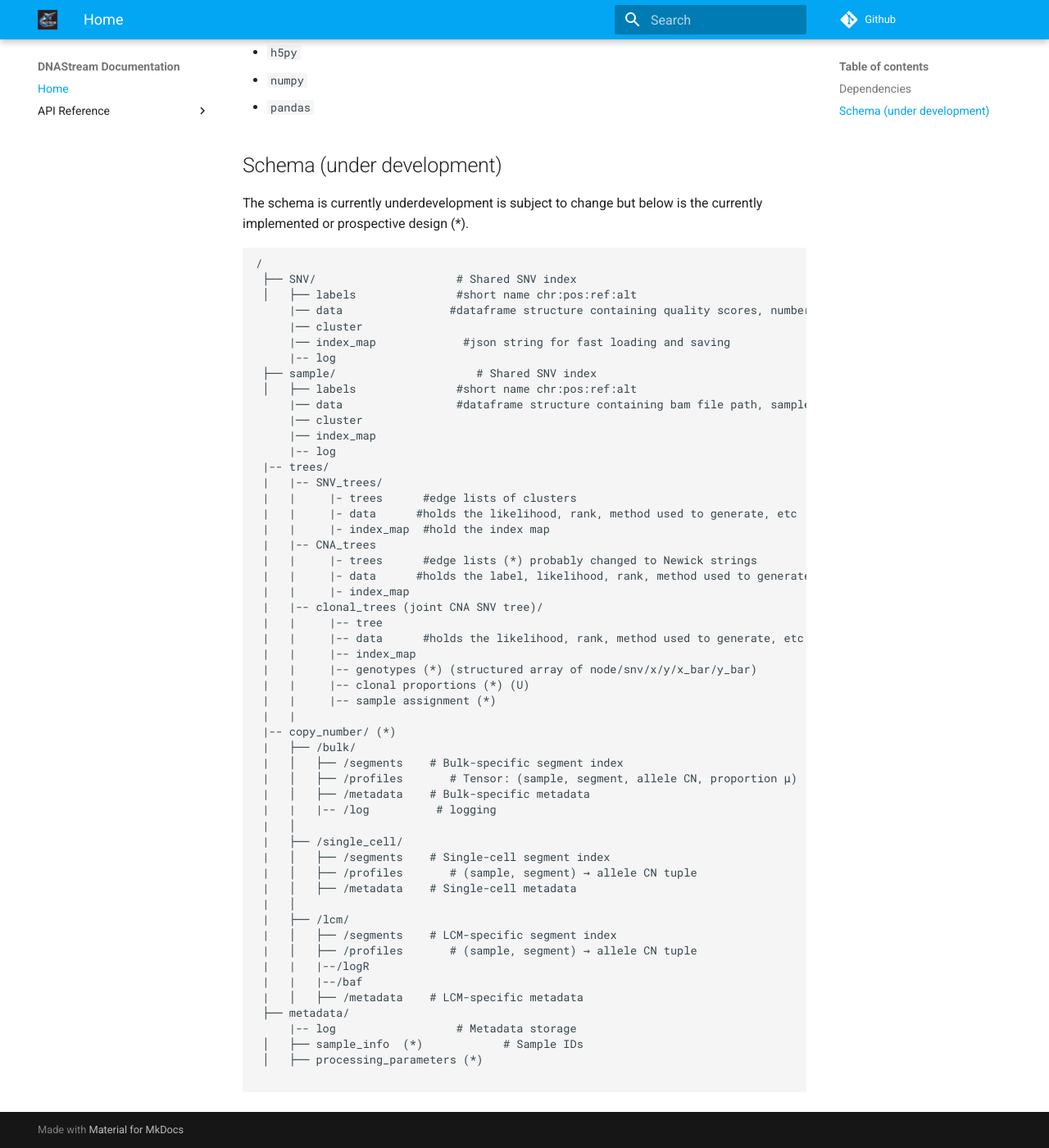
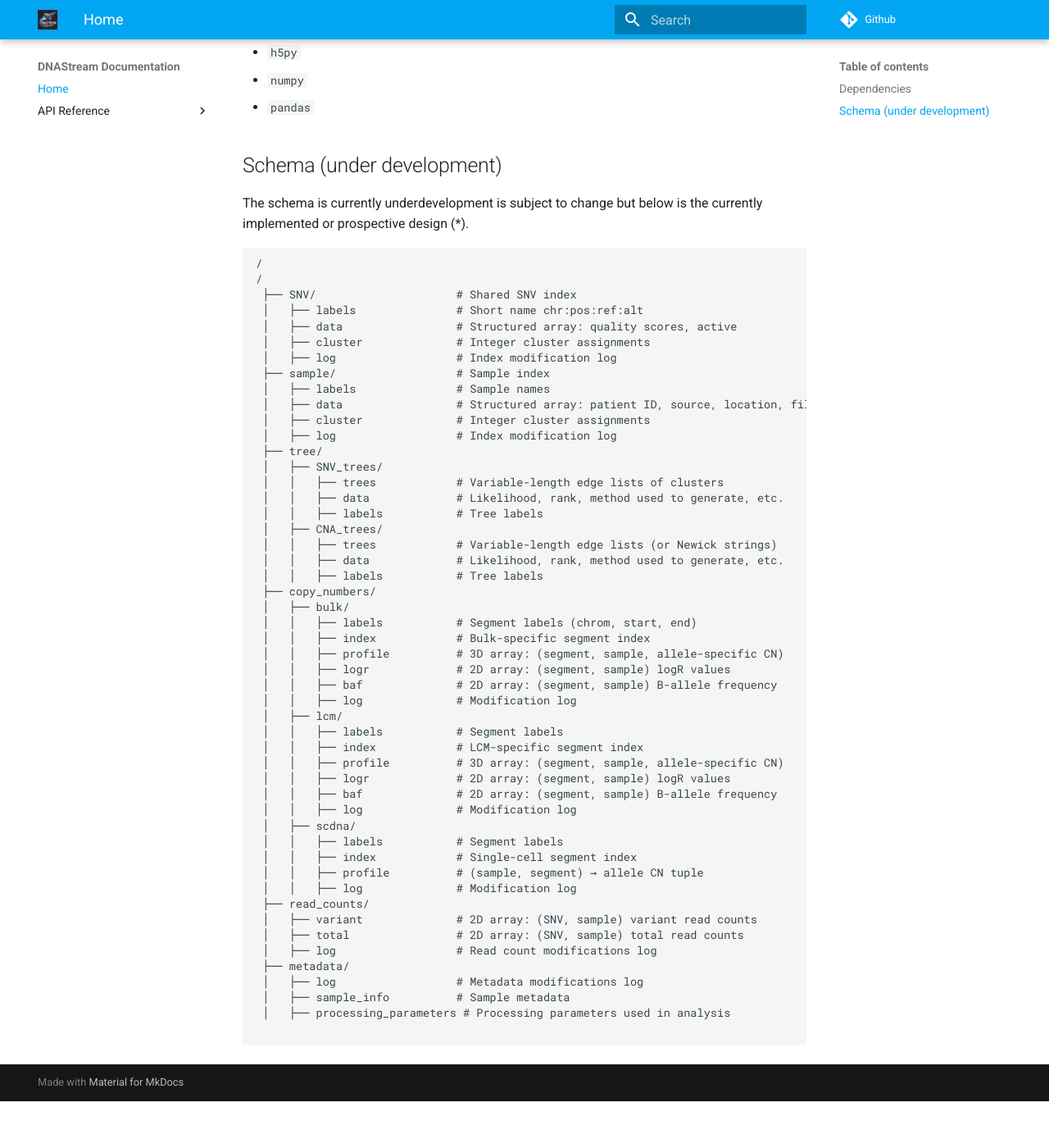
Before and after one commit to VanLoo-lab/DNAStream, an MkDocs documentation site: the page built from docs/index.md, in a window 1280 px wide and 1400 px high, scrolled down 751 px. Shown: the whole window at 82% size. Built offline with MkDocs 1.6.1 and Material for MkDocs 9.7.7, drawn with Linux system fonts in a browser that asks for light colours; after the commit the page ends 2094 px from its top, so only the background shows below that.

Commit message:
updated schema

````diff
--- a/docs/index.md
+++ b/docs/index.md
@@ -18,56 +18,53 @@ See [https://pages.github.mdanderson.org/llweber/DNAStream/](https://pages.githu
 The schema is currently underdevelopment is subject to change but below is the currently implemented or prospective design (*).
 ```
 /
+/
  ├── SNV/                     # Shared SNV index
- │   ├── labels               #short name chr:pos:ref:alt
-     |── data                #dataframe structure containing quality scores, number of callers, etc
-     |── cluster
-     |── index_map             #json string for fast loading and saving
-     |-- log
- ├── sample/                     # Shared SNV index
- │   ├── labels               #short name chr:pos:ref:alt
-     |── data                 #dataframe structure containing bam file path, sample code
-     |── cluster
-     |── index_map
-     |-- log
- |-- trees/
- |   |-- SNV_trees/
- |   |     |- trees      #edge lists of clusters
- |   |     |- data      #holds the likelihood, rank, method used to generate, etc
- |   |     |- index_map  #hold the index map
- |   |-- CNA_trees
- |   |     |- trees      #edge lists (*) probably changed to Newick strings
- |   |     |- data      #holds the label, likelihood, rank, method used to generate, etc
- |   |     |- index_map
- |   |-- clonal_trees (joint CNA SNV tree)/
- |   |     |-- tree
- |   |     |-- data      #holds the likelihood, rank, method used to generate, etc
- |   |     |-- index_map
- |   |     |-- genotypes (*) (structured array of node/snv/x/y/x_bar/y_bar)
- |   |     |-- clonal proportions (*) (U)
- |   |     |-- sample assignment (*)
- |   |
- |-- copy_number/ (*)
- |   ├── /bulk/
- |   │   ├── /segments    # Bulk-specific segment index
- |   │   ├── /profiles       # Tensor: (sample, segment, allele CN, proportion μ)
- |   │   ├── /metadata    # Bulk-specific metadata
- |   |   |-- /log          # logging
- |   │
- |   ├── /single_cell/
- |   │   ├── /segments    # Single-cell segment index
- |   │   ├── /profiles       # (sample, segment) → allele CN tuple
- |   │   ├── /metadata    # Single-cell metadata
- |   │
- |   ├── /lcm/
- |   │   ├── /segments    # LCM-specific segment index
- |   │   ├── /profiles       # (sample, segment) → allele CN tuple
- |   |   |--/logR
- |   |   |--/baf
- |   │   ├── /metadata    # LCM-specific metadata
+ │   ├── labels               # Short name chr:pos:ref:alt
+ │   ├── data                 # Structured array: quality scores, active
+ │   ├── cluster              # Integer cluster assignments
+ │   ├── log                  # Index modification log
+ ├── sample/                  # Sample index
+ │   ├── labels               # Sample names
+ │   ├── data                 # Structured array: patient ID, source, location, file paths
+ │   ├── cluster              # Integer cluster assignments
+ │   ├── log                  # Index modification log
+ ├── tree/
+ │   ├── SNV_trees/
+ │   │   ├── trees            # Variable-length edge lists of clusters
+ │   │   ├── data             # Likelihood, rank, method used to generate, etc.
+ │   │   ├── labels           # Tree labels
+ │   ├── CNA_trees/
+ │   │   ├── trees            # Variable-length edge lists (or Newick strings)
+ │   │   ├── data             # Likelihood, rank, method used to generate, etc.
+ │   │   ├── labels           # Tree labels
+ ├── copy_numbers/
+ │   ├── bulk/
+ │   │   ├── labels           # Segment labels (chrom, start, end)
+ │   │   ├── index            # Bulk-specific segment index
+ │   │   ├── profile          # 3D array: (segment, sample, allele-specific CN)
+ │   │   ├── logr             # 2D array: (segment, sample) logR values
+ │   │   ├── baf              # 2D array: (segment, sample) B-allele frequency
+ │   │   ├── log              # Modification log
+ │   ├── lcm/
+ │   │   ├── labels           # Segment labels
+ │   │   ├── index            # LCM-specific segment index
+ │   │   ├── profile          # 3D array: (segment, sample, allele-specific CN)
+ │   │   ├── logr             # 2D array: (segment, sample) logR values
+ │   │   ├── baf              # 2D array: (segment, sample) B-allele frequency
+ │   │   ├── log              # Modification log
+ │   ├── scdna/
+ │   │   ├── labels           # Segment labels
+ │   │   ├── index            # Single-cell segment index
+ │   │   ├── profile          # (sample, segment) → allele CN tuple
+ │   │   ├── log              # Modification log
+ ├── read_counts/
+ │   ├── variant              # 2D array: (SNV, sample) variant read counts
+ │   ├── total                # 2D array: (SNV, sample) total read counts
+ │   ├── log                  # Read count modifications log
  ├── metadata/
-     |-- log                  # Metadata storage
- │   ├── sample_info  (*)            # Sample IDs
- │   ├── processing_parameters (*)
+ │   ├── log                  # Metadata modifications log
+ │   ├── sample_info          # Sample metadata
+ │   ├── processing_parameters # Processing parameters used in analysis
 
 ```
````
Also changed, not shown: README.md (+45 -49 lines), 1 other file.
